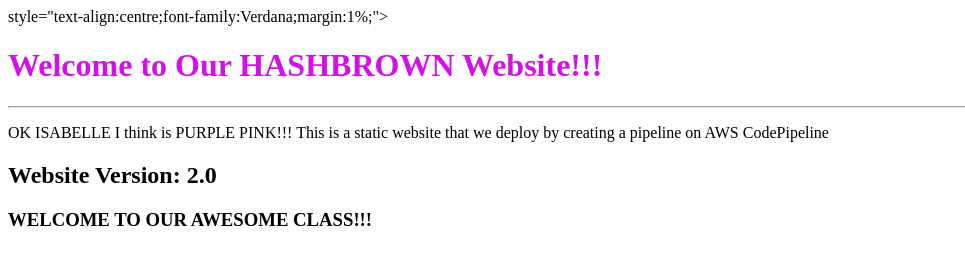
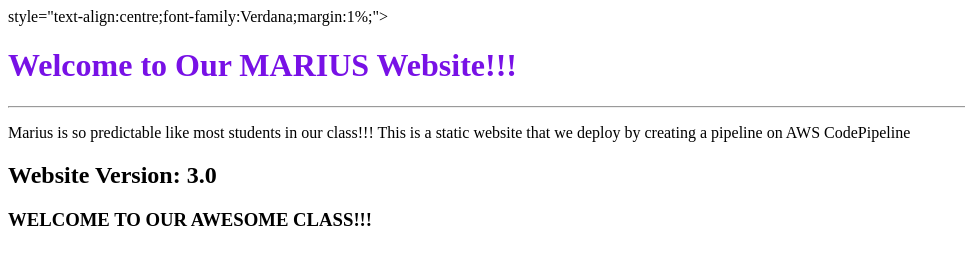
Before and after one commit to imisaaruorihwo-sys/devops-april-251, a plain HTML site: page index.html in a window 1280 px wide. Shown: the whole page, without its empty margins (0-965 px from the left). Drawn offline with Linux system fonts and the light colour scheme.

Commit message:
marius updated the site

```diff
--- a/index.html
+++ b/index.html
@@ -3,10 +3,10 @@
         <title>CloudSpace Sample Website</title>
     <head>
     <body> style="text-align:centre;font-family:Verdana;margin:1%;">
-            <h1 style="color:rgb(209, 17, 230)">Welcome to Our HASHBROWN Website!!!</h1>
+            <h1 style="color:rgb(120, 17, 230)">Welcome to Our MARIUS Website!!!</h1>
             <hr>
-            <p>OK ISABELLE I think is PURPLE PINK!!! This is a static website that we deploy by creating a pipeline on AWS CodePipeline</p>
-            <h2>Website Version: 2.0</h2>
+            <p>Marius is so predictable like most students in our class!!! This is a static website that we deploy by creating a pipeline on AWS CodePipeline</p>
+            <h2>Website Version: 3.0</h2>
             <h3>WELCOME TO OUR AWESOME CLASS!!!</h3>
     </body>
 </html>
```
